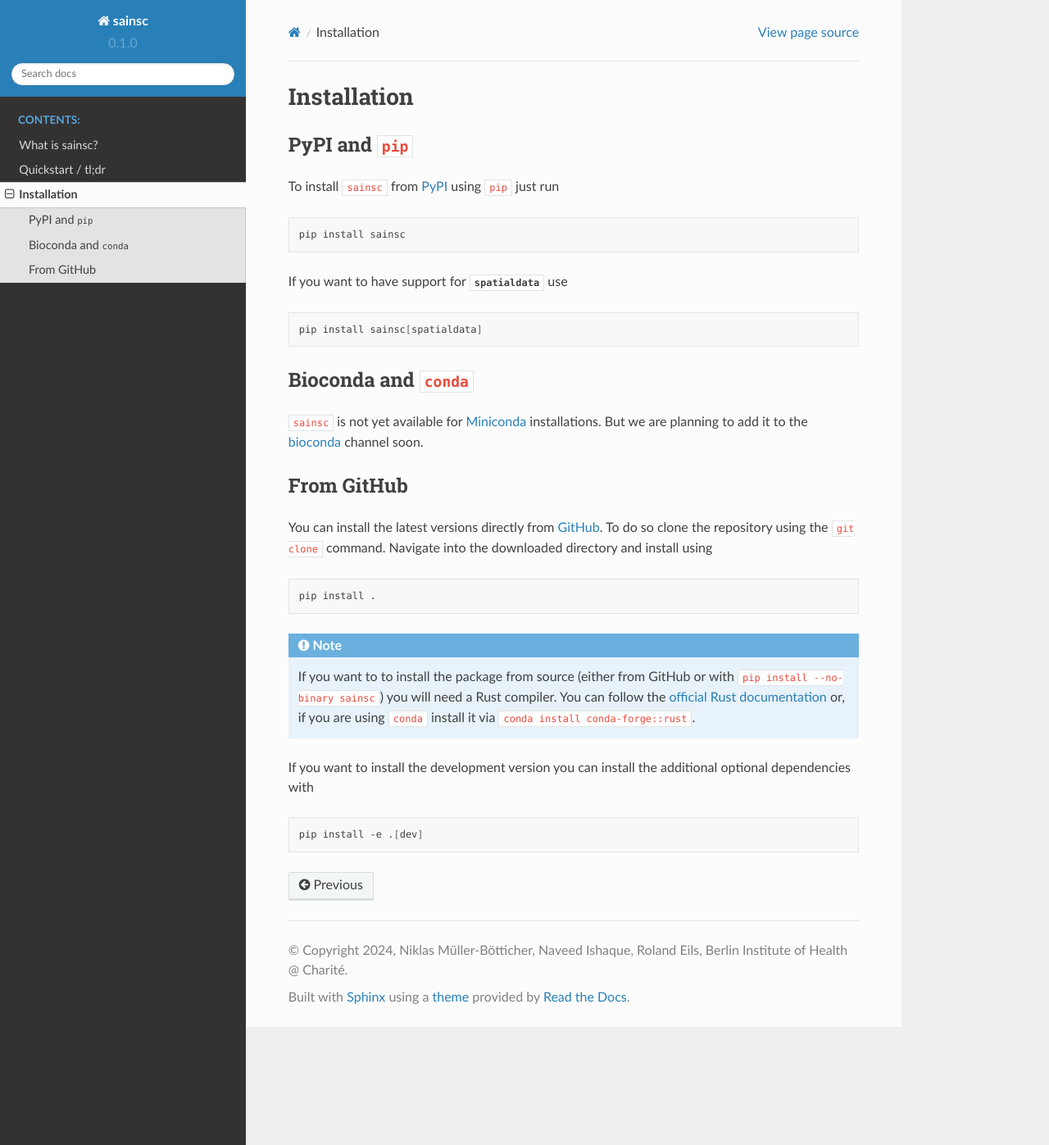
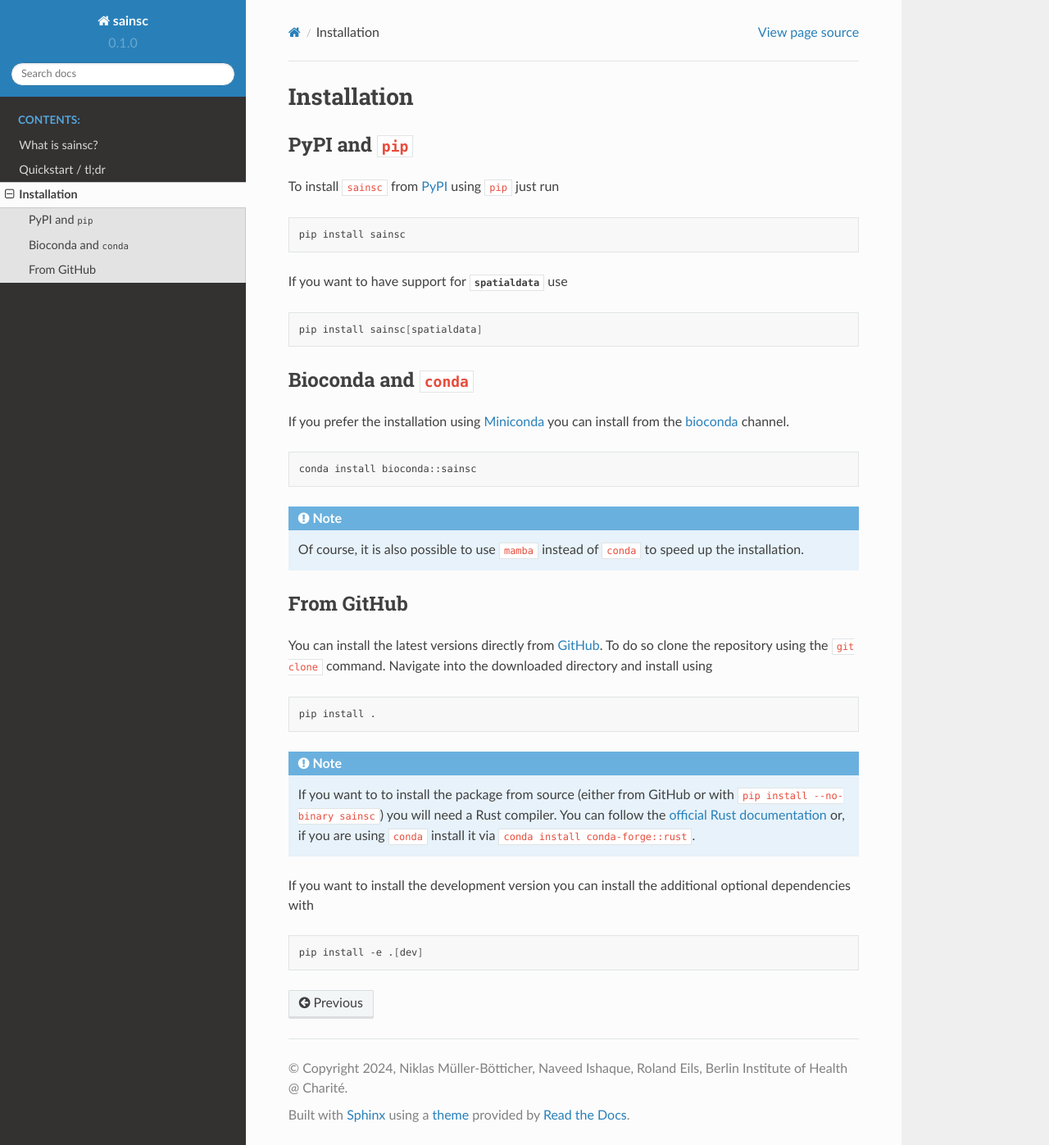
Before and after one commit to HiDiHlabs/sainsc, a Sphinx documentation site: the page built from docs/source/installation.rst, in a window 1280 px wide and 1397 px high. Shown: the whole window at 82% size. Built offline with Sphinx 7.4.7 and the Read the Docs theme 2.0.0, drawn with Linux system fonts in a browser that asks for light colours; pages that are not in the unit, such as notebooks, are missing from menus.

Commit message:
update install for conda

```diff
--- a/docs/source/installation.rst
+++ b/docs/source/installation.rst
@@ -5,7 +5,8 @@ Installation
 PyPI and ``pip``
 ----------------
 
-To install ``sainsc`` from `PyPI <https://pypi.org/>`_ using ``pip`` just run
+To install ``sainsc`` from `PyPI <https://pypi.org/project/sainsc/>`_ using ``pip``
+just run
 
 .. code-block:: bash
 
@@ -21,23 +22,18 @@ If you want to have support for :py:mod:`spatialdata` use
 Bioconda and ``conda``
 ----------------------
 
-``sainsc`` is not yet available for
-`Miniconda <https://docs.conda.io/en/latest/miniconda.html>`_ installations. But we are
-planning to add it to the `bioconda <https://bioconda.github.io/>`_ channel soon.
+If you prefer the installation using
+`Miniconda <https://docs.anaconda.com/miniconda/>`_ you can install from the
+`bioconda <https://bioconda.github.io/>`_ channel.
 
+.. code-block:: bash
 
-.. Alternatively, if you prefer the installation using
-.. `Miniconda <https://docs.conda.io/en/latest/miniconda.html>`_ you can do that from the
-.. `bioconda <https://bioconda.github.io/>`_ channel.
+    conda install bioconda::sainsc
 
-.. .. code-block:: bash
+.. note::
 
-..     conda install -c bioconda sainsc
-
-.. .. note::
-
-..     Of course, it is also possible to use ``mamba`` instead of ``conda``
-..     to speed up the installation.
+    Of course, it is also possible to use ``mamba`` instead of ``conda``
+    to speed up the installation.
 
 
 From GitHub
```
